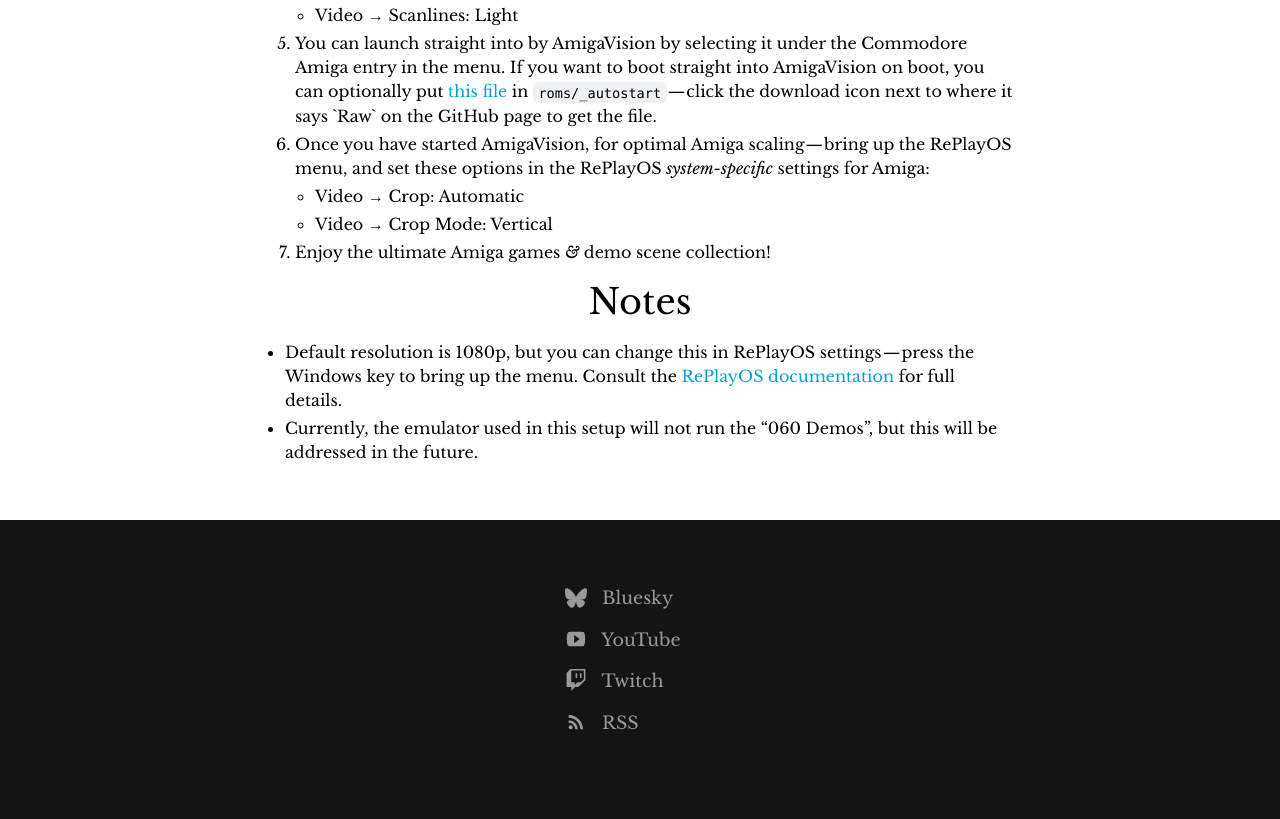
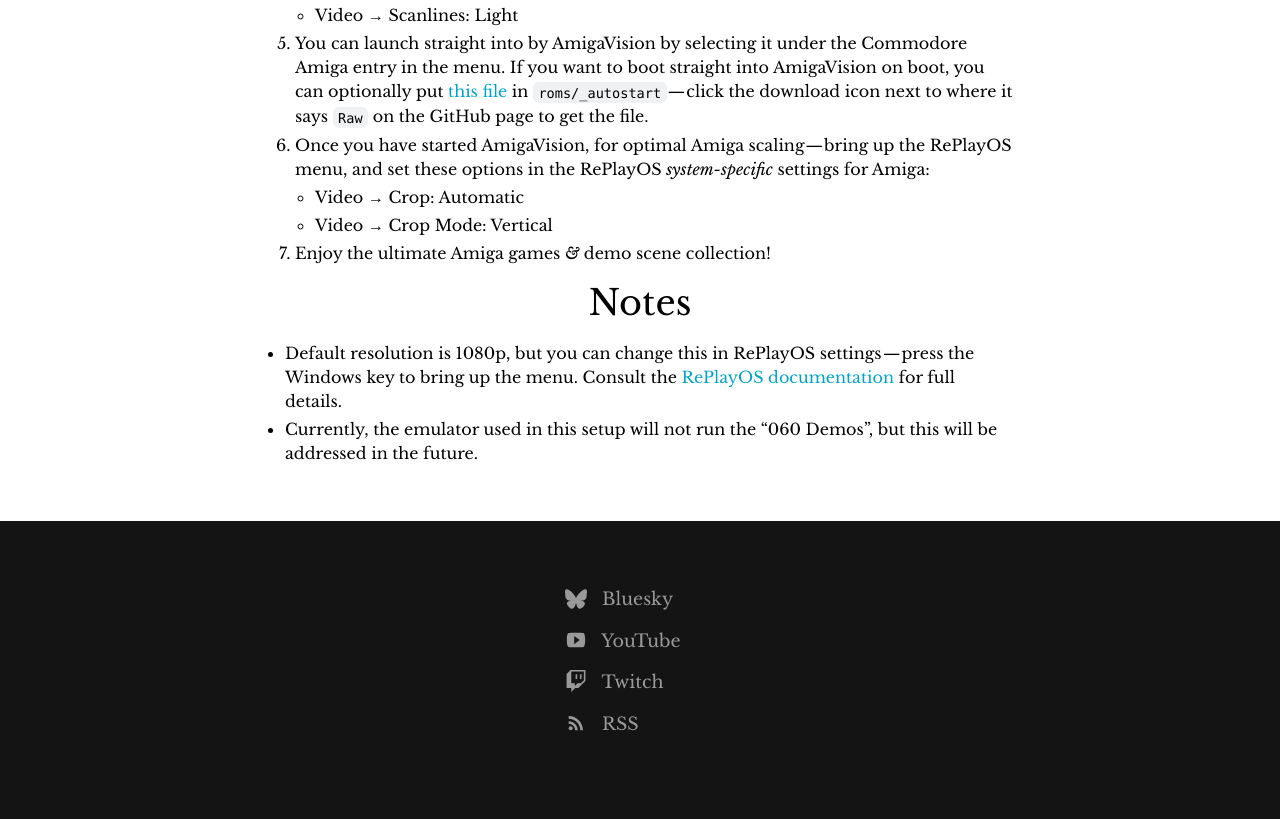
Before and after one commit to amigavision/amigavision.github.io, a Jekyll site: the page built from download/replay.html, in a window 1280 px wide. Shown: the part 816-1635 px from the top of the page. Built offline with Jekyll 4.4.1, drawn with Linux system fonts in a browser that asks for light colours.

Commit message:
Yet again, this is not Markdown 😅

```diff
--- a/download/replay.html
+++ b/download/replay.html
@@ -27,7 +27,7 @@
         <li>Video → Integer Scale → Vertical
         <li>Video → Scanlines: Light
       </ul>
-      <li>You can launch straight into by AmigaVision by selecting it under the Commodore Amiga entry in the menu. If you want to boot straight into AmigaVision on boot, you can optionally put <a href="https://github.com/amigavision/AmigaVision/blob/main/replay/roms/_autostart/commodore_ami%40AmigaVision.hdf.fav">this file</a> in <code>roms/_autostart</code> — click the download icon next to where it says `Raw` on the GitHub page to get the file.
+      <li>You can launch straight into by AmigaVision by selecting it under the Commodore Amiga entry in the menu. If you want to boot straight into AmigaVision on boot, you can optionally put <a href="https://github.com/amigavision/AmigaVision/blob/main/replay/roms/_autostart/commodore_ami%40AmigaVision.hdf.fav">this file</a> in <code>roms/_autostart</code> — click the download icon next to where it says <code>Raw</code> on the GitHub page to get the file.
       <li>Once you have started AmigaVision, for optimal Amiga scaling — bring up the RePlayOS menu, and set these options in the RePlayOS <i>system-specific</i> settings for Amiga:
       <ul>
         <li>Video → Crop: Automatic
```
